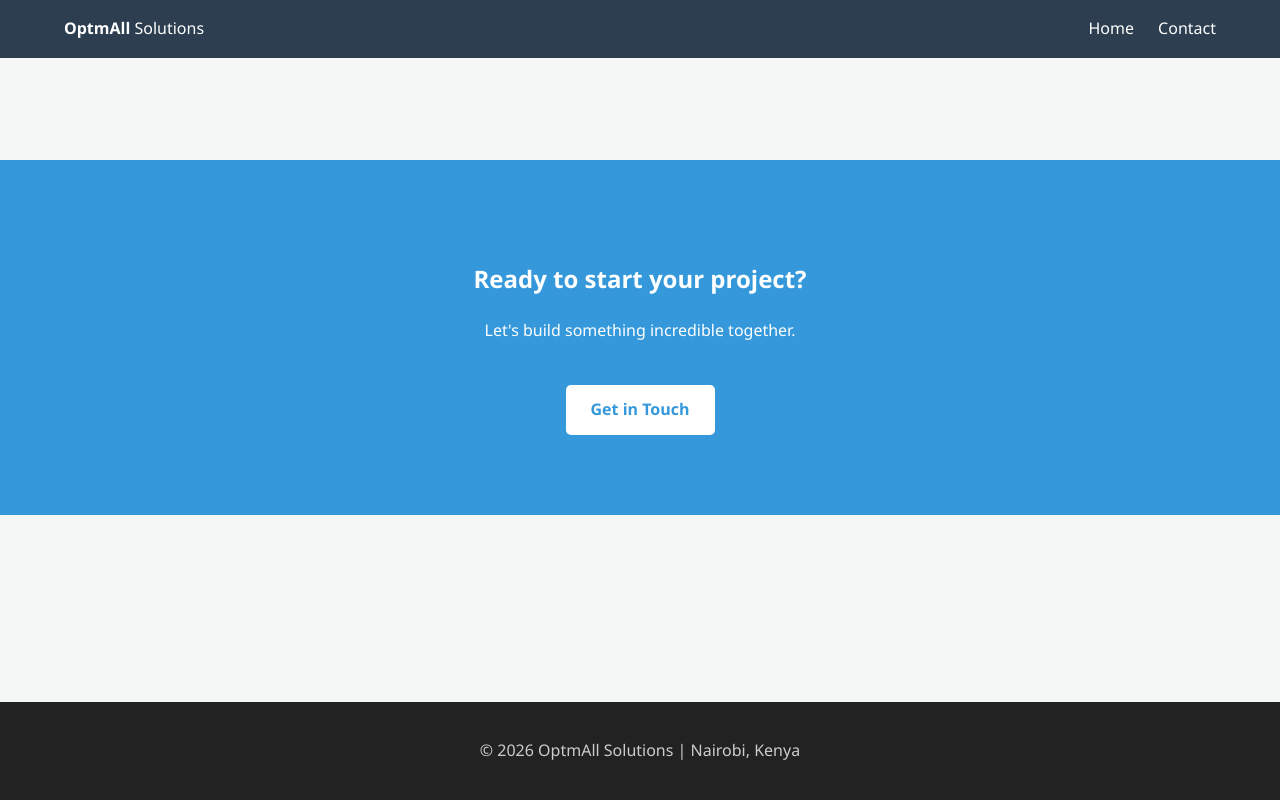
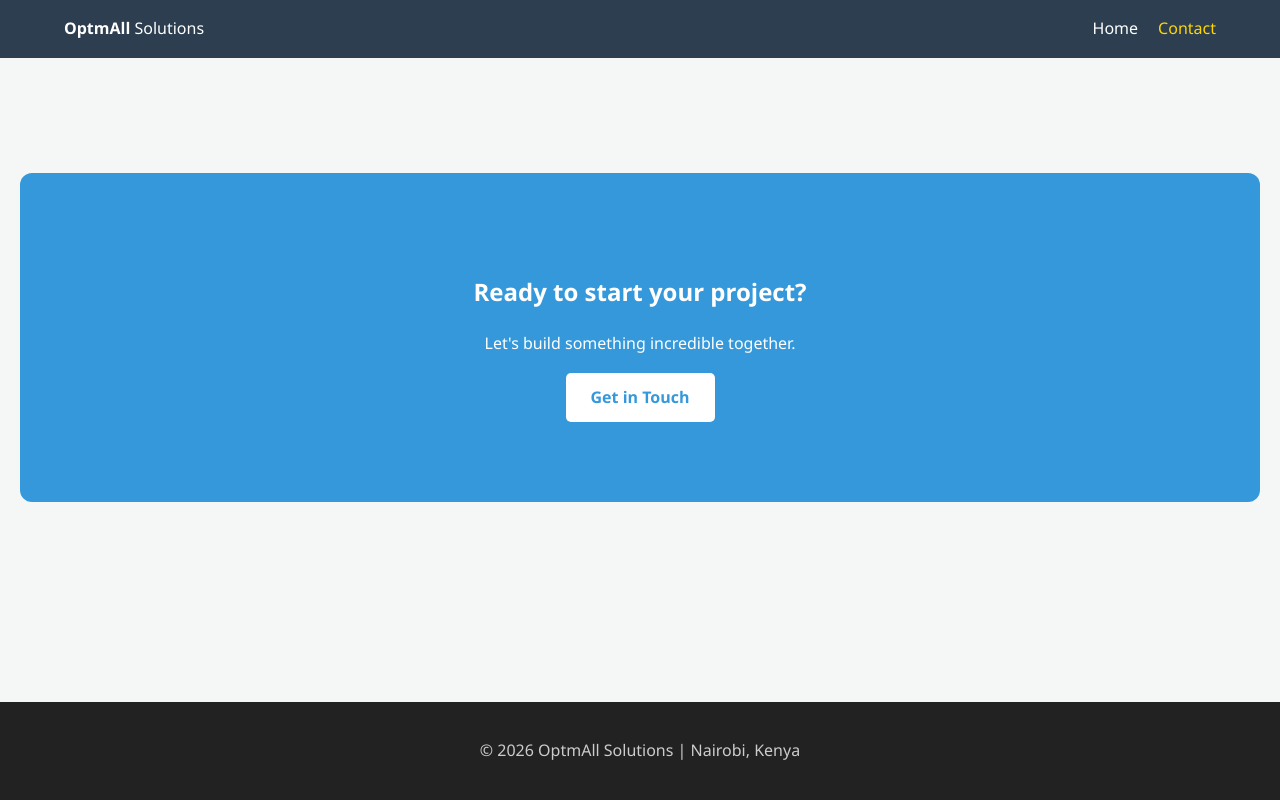
Before and after one commit to BillyG-Dev/OptimAll-Solutions, a Django app: page /contact/ in a window 1280 px wide. Run offline with Django 5.2, Linux system fonts and the light colour scheme.

Commit message:
A working interface

```diff
--- a/kaygtech_project/config/settings.py
+++ b/kaygtech_project/config/settings.py
@@ -116,3 +116,4 @@ USE_TZ = True
 # https://docs.djangoproject.com/en/6.0/howto/static-files/
 
 STATIC_URL = 'static/'
+STATICFILES_DIRS = [BASE_DIR / 'static']
--- /dev/null
+++ b/kaygtech_project/static/css/styles.css
@@ -0,0 +1,115 @@
+:root {
+    --primary-color: #2c3e50;
+    --secondary-color: #3498db;
+    --text-color: #333;
+    --light-bg: #f4f7f6;
+    --card-bg: #fff;
+    --border-radius: 12px;
+    --card-shadow: 0 2px 5px rgba(0, 0, 0, 0.1);
+}
+
+* {
+    box-sizing: border-box;
+}
+
+body {
+    font-family: 'Segoe UI', Tahoma, Geneva, Verdana, sans-serif;
+    line-height: 1.6;
+    margin: 0;
+    display: flex;
+    flex-direction: column;
+    min-height: 100vh;
+    color: var(--text-color);
+    background-color: var(--light-bg);
+}
+
+header {
+    background: var(--primary-color);
+    color: #fff;
+    padding: 1rem 5%;
+    display: flex;
+    justify-content: space-between;
+    align-items: center;
+}
+
+.logo-link {
+    color: inherit;
+    text-decoration: none;
+}
+
+nav {
+    display: flex;
+    align-items: center;
+}
+
+.nav-link {
+    color: #fff;
+    text-decoration: none;
+    margin-left: 20px;
+    font-weight: 500;
+    transition: color 0.2s ease;
+}
+
+.nav-link:hover,
+.nav-link.active {
+    color: #ffd700;
+}
+
+main {
+    flex: 1;
+}
+
+.hero-section {
+    padding: 100px 5%;
+    text-align: center;
+    background: var(--primary-color);
+    color: white;
+}
+
+.feature-grid {
+    padding: 50px 5%;
+    display: grid;
+    grid-template-columns: repeat(auto-fit, minmax(250px, 1fr));
+    gap: 20px;
+}
+
+.feature-card {
+    background: var(--card-bg);
+    padding: 20px;
+    border-radius: var(--border-radius);
+    box-shadow: var(--card-shadow);
+}
+
+.cta-section {
+    background: var(--secondary-color);
+    color: white;
+    text-align: center;
+    padding: 80px 5%;
+    width: 100%;
+    border-radius: 12px;
+}
+
+.contact-page {
+    min-height: 70vh;
+    display: flex;
+    align-items: center;
+    justify-content: center;
+    padding: 20px;
+}
+
+.btn {
+    background: #fff;
+    color: var(--secondary-color);
+    padding: 12px 25px;
+    text-decoration: none;
+    border-radius: 5px;
+    font-weight: bold;
+    display: inline-block;
+}
+
+footer {
+    text-align: center;
+    padding: 20px;
+    background: #222;
+    color: #ccc;
+}
--- a/kaygtech_project/templates/base.html
+++ b/kaygtech_project/templates/base.html
@@ -1,78 +1,19 @@
+{% load static %}
 <!DOCTYPE html>
 <html lang="en">
 <head>
     <meta charset="UTF-8">
     <meta name="viewport" content="width=device-width, initial-scale=1.0">
     <title>{% block title %}KayGTech Solutions{% endblock %}</title>
-    <style>
-        :root {
-            --primary-color: #2c3e50;
-            --secondary-color: #3498db;
-            --text-color: #333;
-            --light-bg: #f4f7f6;
-        }
-
-        body {
-            font-family: 'Segoe UI', Tahoma, Geneva, Verdana, sans-serif;
-            line-height: 1.6;
-            margin: 0;
-            display: flex;
-            flex-direction: column;
-            min-height: 100vh;
-            color: var(--text-color);
-            background-color: var(--light-bg);
-        }
-
-        header {
-            background: var(--primary-color);
-            color: #fff;
-            padding: 1rem 5%;
-            display: flex;
-            justify-content: space-between;
-            align-items: center;
-        }
-
-        nav a {
-            color: #fff;
-            text-decoration: none;
-            margin-left: 20px;
-            font-weight: 500;
-        }
-
-        main { flex: 1; }
-
-        .cta-section {
-            background: var(--secondary-color);
-            color: white;
-            text-align: center;
-            padding: 80px 5%;
-        }
-
-        .btn {
-            background: #fff;
-            color: var(--secondary-color);
-            padding: 12px 25px;
-            text-decoration: none;
-            border-radius: 5px;
-            font-weight: bold;
-            display: inline-block;
-        }
-
-        footer {
-            text-align: center;
-            padding: 20px;
-            background: #222;
-            color: #ccc;
-        }
-    </style>
+    <link rel="stylesheet" href="{% static 'css/styles.css' %}">
 </head>
 <body>
 
     <header>
-        <div class="logo"><strong>OptmAll</strong> Solutions</div>
+        <div class="logo"><a href="{% url 'home' %}" class="logo-link"><strong>OptmAll</strong> Solutions</a></div>
         <nav>
-            <a href="home.html">Home</a>
-            <a href="contact.html">Contact</a>
+            <a href="{% url 'home' %}" class="nav-link{% if request.resolver_match.url_name == 'home' %} active{% endif %}">Home</a>
+            <a href="{% url 'contact' %}" class="nav-link{% if request.resolver_match.url_name == 'contact' %} active{% endif %}">Contact</a>
         </nav>
     </header>
 
--- a/kaygtech_project/templates/contact.html
+++ b/kaygtech_project/templates/contact.html
@@ -3,11 +3,10 @@
 {% block title %}Contact Us | KayGTech Solutions{% endblock %}
 
 {% block content %}
-<div style="min-height: 70vh; display: flex; align-items: center; justify-content: center;">
-    <section class="cta-section" style="width: 100%;">
+<div class="contact-page">
+    <section class="cta-section">
         <h2>Ready to start your project?</h2>
         <p>Let's build something incredible together.</p>
-        <br>
         <a href="mailto:info@kaygtech.com" class="btn">Get in Touch</a>
     </section>
 </div>
```
Also changed, not shown: kaygtech_project/templates/home.html (+4 -4 lines).
